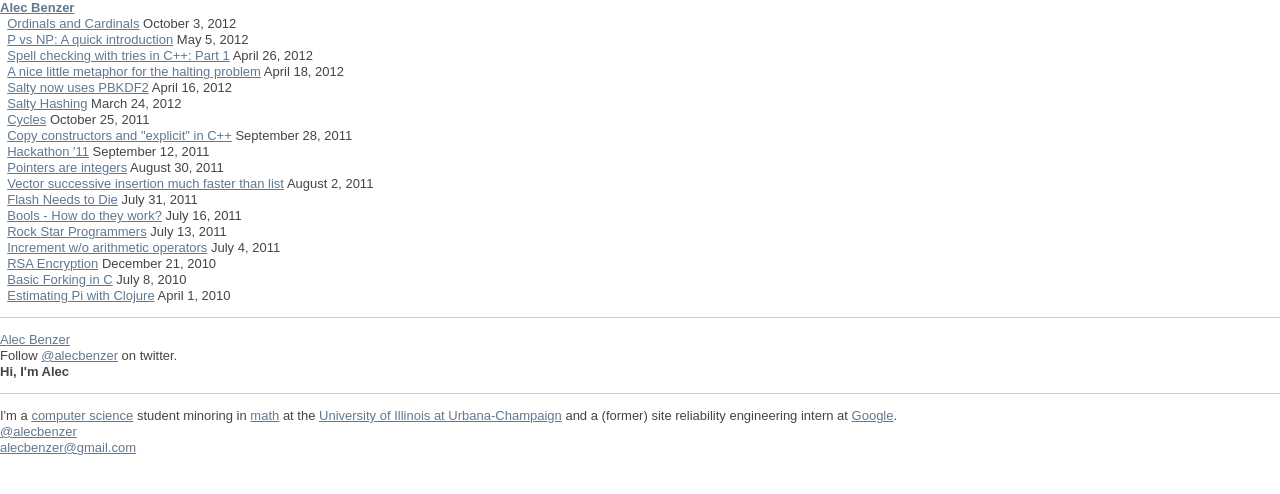
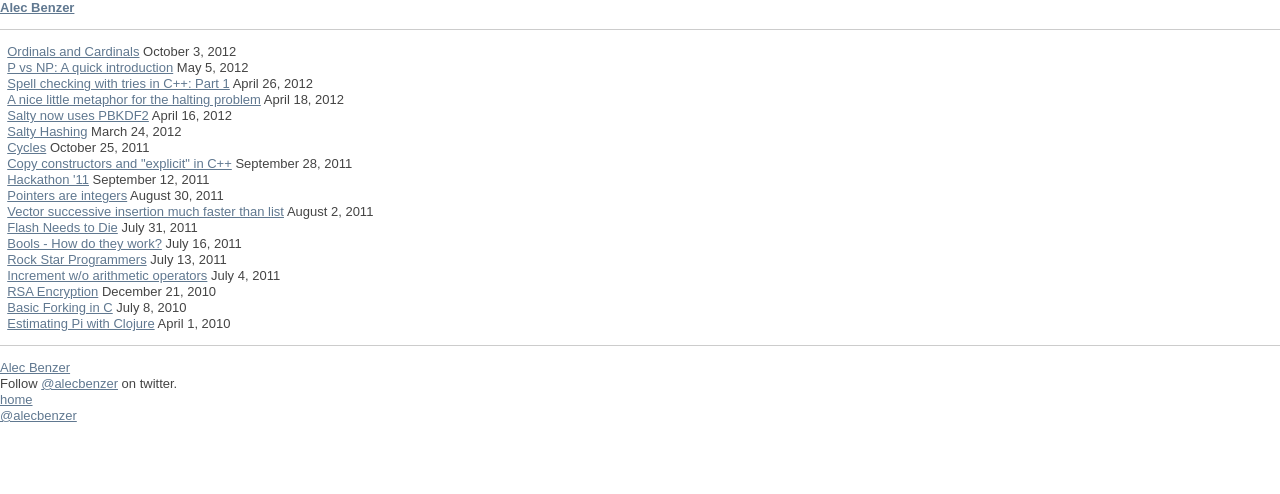
Before and after one commit to AlecBenzer/alecbenzer.github.com, a Jekyll site: the page built from index.md, in a window 1280 px wide. Shown: the top 494 px of the page. Built offline with Jekyll 4.4.1, drawn with Linux system fonts in a browser that asks for light colours; some web fonts are replaced.

Commit message:
changed fonts up, centered stuff

```diff
--- a/_includes/bio.html
+++ b/_includes/bio.html
@@ -1,4 +1,4 @@
-<div id="bio">
+<!--<div id="bio">
   <h3>Hi, I'm Alec</h3>
   <hr />
   <p>I'm a <a href="http://cs.uiuc.edu">computer science</a> student minoring in
@@ -8,4 +8,8 @@
     <a href="http://twitter.com/alecbenzer">@alecbenzer</a><br />
     <a href="mailto:alecbenzer@gmail.com">alecbenzer@gmail.com</a><br />
   </p>
-</div>
+</div>-->
+<p id="info">
+<a href="/">home</a><br />
+<a href="http://twitter.com/alecbenzer">@alecbenzer</a><br />
+</p>
--- a/_layouts/page.html
+++ b/_layouts/page.html
@@ -5,7 +5,8 @@
     <div id="container">
       <div id="content">
         {% if page.title %}
-          <h1><a href="{{page.url}}">{{ page.title }}</a></h1>
+        <h1><div class="name"><a href="{{page.url}}">{{ page.title }}</a></div></h1>
+        <hr />
         {% endif %}
         {{ content }}
         {% include footer.html %}
--- a/_layouts/post.html
+++ b/_layouts/post.html
@@ -5,12 +5,14 @@
     <div id="container">
       <div id="content">
         <h1>
-          <small class="date">{{ page.date | date:"%B %-d, %Y" }}</small>
+          <div class="name"><a href="/">Alec Benzer</a></div>
           <hr />
           <a href="{{page.url}}">{{ page.title }}</a>
+          <small class="date">{{ page.date | date:"%B %-d, %Y" }}</small>
         </h1>
         {{ content }}
       {% include footer.html %}
+      {% include bio.html %}
       <!--<div id="back_to_index"><a href="/">&larr; home</a></div>-->
     </div>
   </body>
--- a/css/style.scss
+++ b/css/style.scss
@@ -1,8 +1,8 @@
 ---
 ---
 $sidebar-width: 180px;
-$header-font: 'Vollkorn', serif;
-$body-font: 'PT Serif', serif;
+$header-font: 'Arial', serif;
+$body-font: 'Arial', serif;
 $side-font: 'Open Sans';
 $body-font-size: 17px;
 $p-margin-bottom: 30px;
@@ -39,8 +39,9 @@ h1, h2,  h3 {
 
 #content {
   width: $content-width;
+  margin-left: auto;
+  margin-right: auto;
   margin-top: 70px;
-  margin-left: 7%;
 
   h1, h2, h3 {
     font-family: $header-font;
@@ -48,20 +49,27 @@ h1, h2,  h3 {
   }
 
   h1 {
-    font-size: 38px;
+    font-size: 20px;
+    font-weight: bolder;
     margin-bottom: 20px;
 
     small {
       font-weight: 300;
       color: #888;
-      font-size: $body-font-size*1.2;
+      font-size: $body-font-size*0.8;
       display: block;
       font-family: $header-font;
+    }
+
+    .name a {
+      font-weight: normal;
+      color: #800;
     }
   }
 
   h2 {
-    font-size: 33px;
+    font-size: 20px;
+    font-weight: bolder;
     margin-top: 40px;
     margin-bottom: 10px;
   }
@@ -118,7 +126,7 @@ h1, h2,  h3 {
 
 .post-div {
   margin-bottom: 20px;
-  font-size: $body-font-size*1.2;
+  font-size: $body-font-size;
 }
 
 .date {
@@ -128,7 +136,8 @@ h1, h2,  h3 {
 
 span.date {
   display: block;
-  text-indent: 13px;
+  font-size: $body-font-size*0.8;
+  text-indent: 11px;
 }
 
 #bio {
@@ -147,6 +156,13 @@ span.date {
   }
 }
 
+p#info {
+  font-size: $body-font-size*0.8;
+  position: fixed;
+  right: 20px;
+  top: 5px;
+}
+
 #disqus_thread {
   margin-top: 50px;
 }
```
Also changed, not shown: css/style.css (+25 -12 lines).
